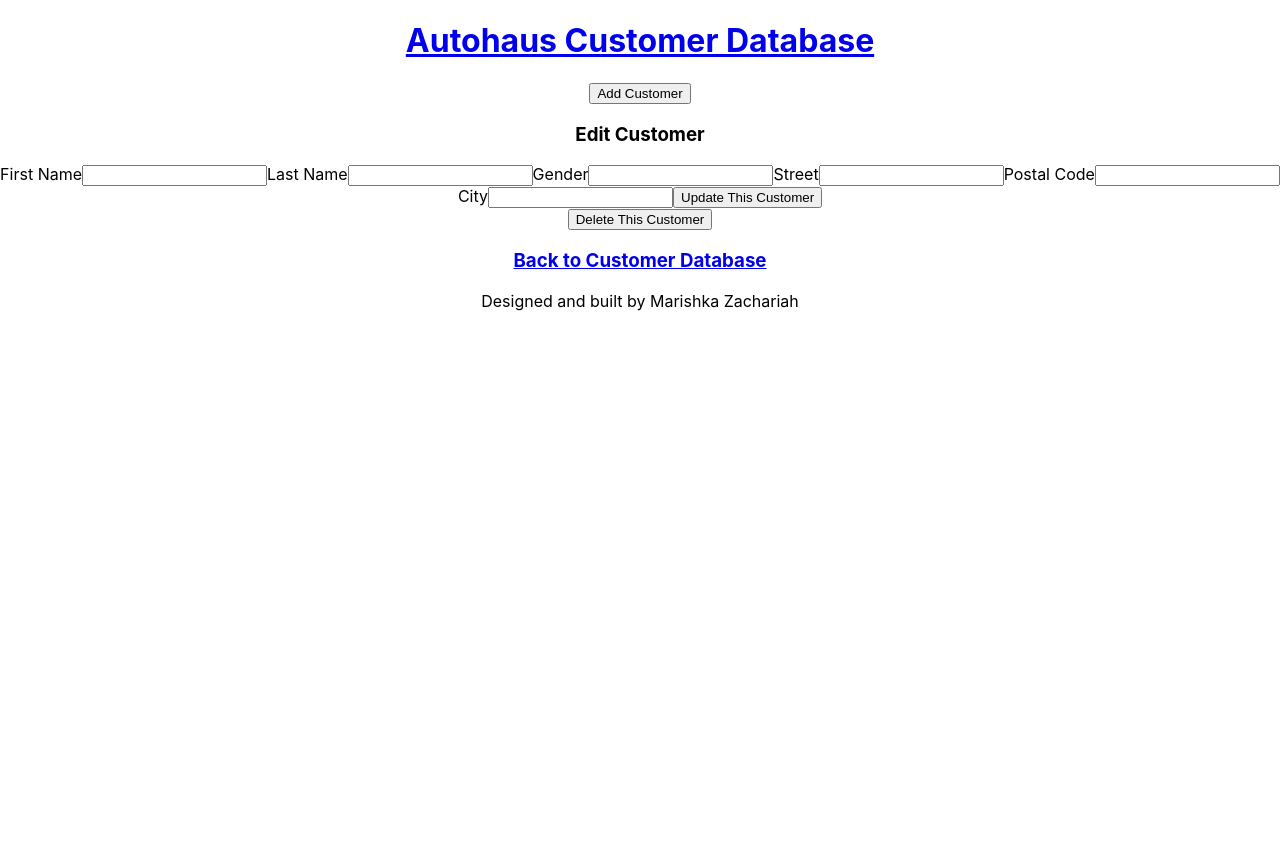
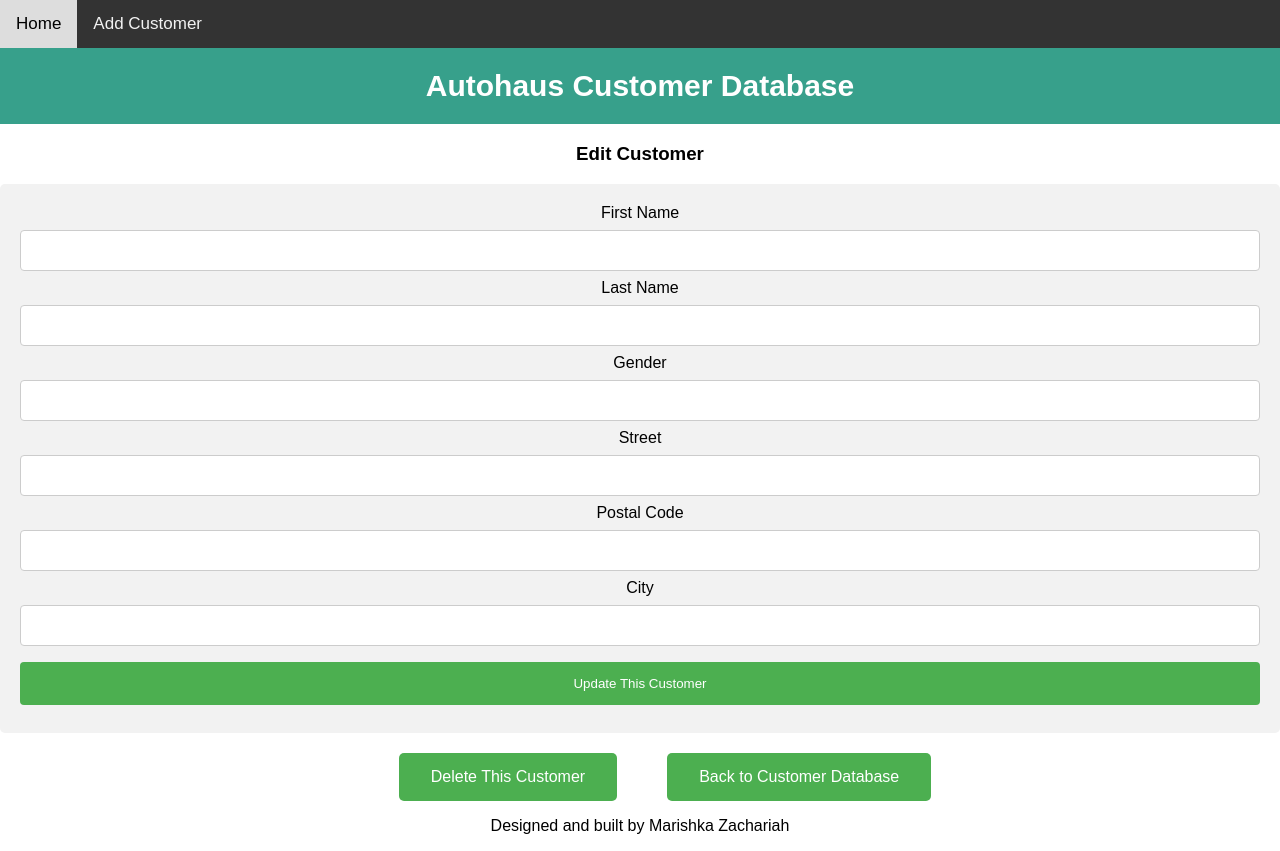
Before and after one commit to marishkazachariah/autohaus-crud-test, a React (Create React App) app in the folder client/: page /customerdata/edit/1 in a window 1280 px wide. Before the commit the page ends 800 px from the top, so only its background shows below. Built offline with nearby package versions, Linux system fonts and the light colour scheme; no server answers.

Commit message:
front end CSS styling

```diff
--- a/client/src/App.css
+++ b/client/src/App.css
@@ -1,3 +1,130 @@
+nav {
+  background-color: #333;
+  overflow: hidden
+}
+
+nav a {
+  float: left;
+  color: #f2f2f2;
+  text-align: center;
+  padding: 14px 16px;
+  text-decoration: none;
+  font-size: 17px;
+}
+
+nav a:hover {
+  background-color: #ddd;
+  color: black;
+}
+
+nav a:active {
+  background-color: #04AA6D;
+  color: white;
+}
+
+nav ul {
+  list-style-type: none;
+  margin: 0;
+  padding: 0;
+}
+
+body {
+  font-family: Arial;
+  margin: 0;
+}
+
+header {
+  padding: 1px;
+  text-align: center;
+  background: #37a08b;
+  color: white;
+  font-size: 15px;
+}
+
+table {
+  border-collapse: collapse;
+  width: 100%;
+}
+
+th, td {
+  text-align: left;
+  padding: 8px;
+}
+
+tr:nth-child(even){background-color: #f2f2f2}
+
+th {
+  background-color: #04AA6D;
+  color: white;
+}
+
+td button {
+  background-color: #4CAF50; /* Green */
+  border: 30px;
+  border-radius: 2px;
+  color: white;
+  text-decoration: none;
+  font-size: 15px;
+}
+
+.customer-form {
+  border-radius: 5px;
+  background-color: #f2f2f2;
+  padding: 20px;
+}
+
+.customer-form input[type=text], select {
+  width: 100%;
+  padding: 12px 20px;
+  margin: 8px 0;
+  display: inline-block;
+  border: 1px solid #ccc;
+  border-radius: 4px;
+  box-sizing: border-box;
+}
+
+.customer-form label {
+  text-align: left;
+}
+
+.edit-form button {
+  background-color: #4CAF50;
+  border: none;
+  color: white;
+  padding: 15px 32px;
+  margin-left: 50px;
+  margin-top: 20px;
+  text-align: center;
+  text-decoration: none;
+  display: inline-block;
+  font-size: 16px;
+  border-radius: 5px;
+}
+.submit {
+  width: 100%;
+  background-color: #4CAF50;
+  color: white;
+  padding: 14px 20px;
+  margin: 8px 0;
+  border: none;
+  border-radius: 4px;
+  cursor: pointer;
+}
+
+.submit:hover {
+  background-color: #45a049;
+}
+
+#lastName {
+  float: center;
+  padding: 2px;
+  border: 0px;
+  margin-top: 0px;
+  margin-right: 0px;
+  font-size: 17px;
+  border-width: 20px;
+}
+
 .App {
   text-align: center;
 }
--- a/client/src/App.js
+++ b/client/src/App.js
@@ -4,7 +4,6 @@ import HomePage from './pages/HomePage';
 import AddCustomer from './components/AddCustomer';
 import EditCustomerPage from './pages/EditCustomerPage';
 import { Link } from 'react-router-dom';
-// import { useState } from "react";
 
 function App() {
   // const [hideForm, setHideForm] = useState(true)
@@ -13,23 +12,26 @@ function App() {
 
   return (
     <div className="App">
+      <nav>
+      <ul>
+        <Link to={"/"}><li>Home</li></Link>
+        <Link to={"/add"}><li>Add Customer</li></Link>
+      </ul>
+      </nav>
       <header>
-      <Link to={"/"}><h1>Autohaus Customer Database</h1></Link>
-      {/* TODO: Add history to component for redirect */}
+      <h1>Autohaus Customer Database</h1>
+      </header>
+       {/* TODO: Add history to component for redirect */}
       {/* I could not figure out how to pass props to this component
       when implementing a show/hide feature form */}
       {/* { hideForm ? (<button className="btn" type="primary" ghost onClick={handleAddBtn}>Add New Customer</button>)
         :(<>
       <AddCustomer />
       <button className="btn" type="primary" ghost onClick={handleHideBtn}>Hide Form</button> </>)} */}
-      <Link to={"/add"}><button>Add Customer</button></Link>
-      </header>
       <Switch>
-        {/* <Route exact path="/" component={CustomersPage} /> */}
         <Route exact path="/" render={props => <HomePage {...props} component={HomePage} />} />
         <Route exact path="/add" render={props => <AddCustomer {...props} component={AddCustomer} />} />
         <Route exact path="/customerdata/edit/:id" render={props => <EditCustomerPage {...props} component={EditCustomerPage} />} />
-        {/* <Route exact path="/edit/:id" component={EditCustomerPage} /> */}
       </Switch>
       <footer>
         <p>Designed and built by Marishka Zachariah</p>
--- a/client/src/components/AddCustomer.js
+++ b/client/src/components/AddCustomer.js
@@ -23,7 +23,7 @@ export default function AddCustomer(props) {
   };
   return (
     <div>
-      <form onSubmit={handleSubmit}>
+      <form onSubmit={handleSubmit} className="customer-form">
         <label htmlFor="firstName">First Name</label>
         <input
           type="text"
@@ -66,7 +66,7 @@ export default function AddCustomer(props) {
           value={city}
           onChange={(e) => setCity(e.target.value)}
         />
-        <button type="submit">Add New Customer</button>
+        <button type="submit" className="submit">Add New Customer</button>
       </form>
     </div>
   );
--- a/client/src/pages/EditCustomerPage.js
+++ b/client/src/pages/EditCustomerPage.js
@@ -1,11 +1,10 @@
-import React from 'react'
-import axios from 'axios';
-import { useState, useEffect } from 'react';
-import service from '../api/service';
-import { Link } from 'react-router-dom';
+import React from "react";
+import axios from "axios";
+import { useState, useEffect } from "react";
+import service from "../api/service";
+import { Link } from "react-router-dom";
 
 export default function EditCustomerPage(props) {
-
   const [firstName, setFirstName] = useState("");
   const [lastName, setLastName] = useState("");
   const [gender, setGender] = useState("");
@@ -17,16 +16,17 @@ export default function EditCustomerPage(props) {
   const deleteCustomer = (id) => {
     return service
       .deleteCustomer(id)
-        .then(res => {
+      .then((res) => {
         // console.log('customer deleted', res);
-            props.history.push('/');
+        props.history.push("/");
       })
-        .catch(err => console.log(err))
-    }
+      .catch((err) => console.log(err));
+  };
 
   useEffect(() => {
-        axios.get(`/api/customerdata/${customerId}`)
-        .then(res => {
+    axios
+      .get(`/api/customerdata/${customerId}`)
+      .then((res) => {
         setFirstName(res.data.firstName);
         setLastName(res.data.lastName);
         setGender(res.data.gender);
@@ -34,70 +34,78 @@ export default function EditCustomerPage(props) {
         setPostalCode(res.data.postalCode);
         setCity(res.data.city);
       })
-        .catch(err => console.log(err))
-    }, [])
+      .catch((err) => console.log(err));
+  }, []);
 
-    const handleSubmit = e => {
+  const handleSubmit = (e) => {
     e.preventDefault();
     const reqBody = { firstName, lastName, gender, street, postalCode, city };
-        axios.put(`/api/customerdata/${customerId}`, reqBody)
-            .then(res => {
-                props.history.push('/');
+    axios
+      .put(`/api/customerdata/${customerId}`, reqBody)
+      .then((res) => {
+        props.history.push("/");
       })
-            .catch(err => console.log(err))
-
-    }
+      .catch((err) => console.log(err));
+  };
 
   return (
     <div>
       <h3>Edit Customer</h3>
-            <form onSubmit={handleSubmit}>
+      <form onSubmit={handleSubmit} className="customer-form">
         <label htmlFor="firstName">First Name</label>
         <input
           type="text"
           name="firstName"
           value={firstName}
-                    onChange={e => setFirstName(e.target.value)}
+          onChange={(e) => setFirstName(e.target.value)}
         />
         <label htmlFor="lastName">Last Name</label>
         <input
           type="text"
           name="lastName"
           value={lastName}
-                    onChange={e => setLastName(e.target.value)}
+          onChange={(e) => setLastName(e.target.value)}
         />
         <label htmlFor="gender">Gender</label>
         <input
           type="text"
           name="gender"
           value={gender}
-                    onChange={e => setGender(e.target.value)}
+          onChange={(e) => setGender(e.target.value)}
         />
         <label htmlFor="street">Street</label>
         <input
           type="text"
           name="street"
           value={street}
-                    onChange={e => setPostalCode(e.target.value)}
+          onChange={(e) => setPostalCode(e.target.value)}
         />
         <label htmlFor="postalCode">Postal Code</label>
         <input
           type="text"
           name="postalCode"
           value={postalCode}
-                    onChange={e => setPostalCode(e.target.value)}
+          onChange={(e) => setPostalCode(e.target.value)}
         />
         <label htmlFor="city">City</label>
         <input
           type="text"
           name="city"
           value={city}
-                    onChange={e => setCity(e.target.value)}
+          onChange={(e) => setCity(e.target.value)}
         />
-                <button type="submit">Update This Customer</button>
+        <button type="submit" className="submit">
+          Update This Customer
+        </button>
       </form>
-            <button onClick={() => deleteCustomer(customerId)}>Delete This Customer</button>
-            <Link to={"/"}><h3>Back to  Customer Database</h3></Link>
+      <div className="edit-form">
+        <button onClick={() => deleteCustomer(customerId)}>
+          Delete This Customer
+        </button>
+        <Link to={"/"}>
+          <button>Back to Customer Database</button>
+        </Link>
       </div>
-    )
+    </div>
+  );
 }
--- a/client/src/pages/HomePage.js
+++ b/client/src/pages/HomePage.js
@@ -33,7 +33,7 @@ export default function HomePage(props) {
   return (
     <>
     <form>
-        <label htmlFor="lastName">Search by Name of NabeTone</label>
+        <label htmlFor="lastName"></label>
         <input type="search" name="lastName" id="lastName" placeholder="Search by Last Name" value={searchLastName} onChange={handleLastNameSearch} />
     </form>
     <div>
@@ -54,7 +54,7 @@ export default function HomePage(props) {
             filteredLastNames.map((customer) => (
                 <CustomerCard key={customer._id} {...customer} {...props} />
             ))
-        ) : <h3>There are no customers...</h3>}
+        ) : <></>}
           {/* {customers.map((customer) => (
             <CustomerCard key={customer._id} {...customer} {...props} />
           ))} */}
```
Lines whose indentation alone changed are shown as unchanged.
